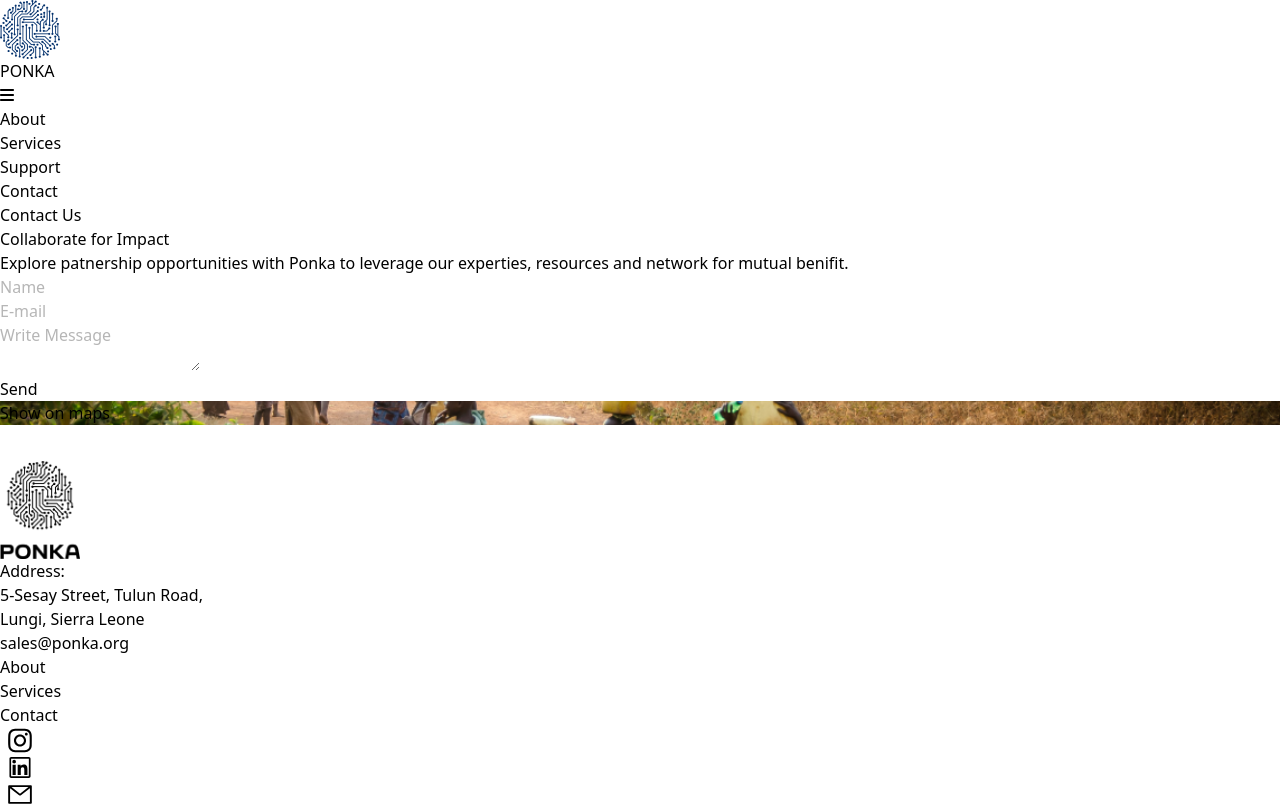
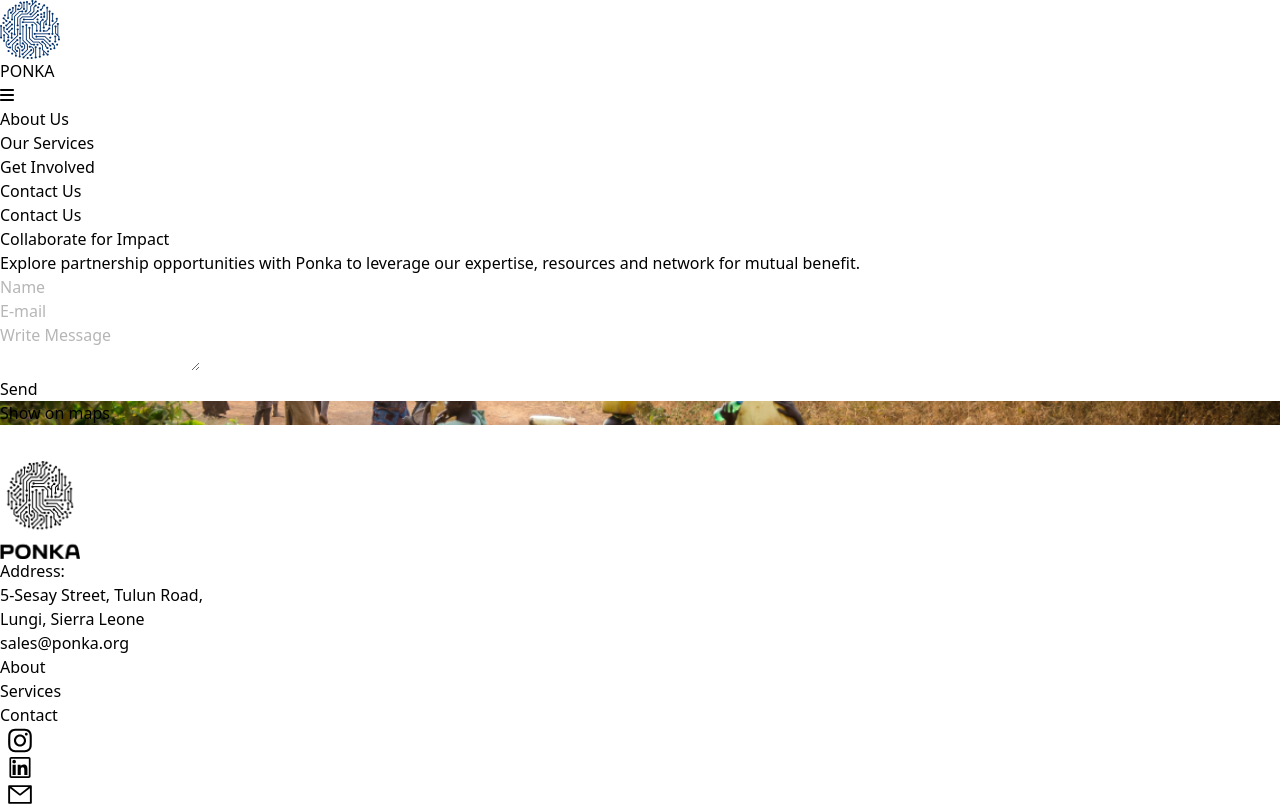
Before and after one commit to uiSubho98/ponka_test, a React (Vite) app: page /contact in a window 1280 px wide. Shown: the top 806 px of the page. Built offline with nearby package versions, Linux system fonts and the light colour scheme.

Commit message:
footer added

```diff
--- a/package.json
+++ b/package.json
@@ -13,6 +13,7 @@
     "@fortawesome/fontawesome-svg-core": "^6.5.2",
     "@fortawesome/free-solid-svg-icons": "^6.5.2",
     "@fortawesome/react-fontawesome": "^0.2.2",
+    "emailjs-com": "^3.2.0",
     "ionicons": "^7.4.0",
     "react": "^18.2.0",
     "react-dom": "^18.2.0",
--- a/src/components/home/Float.jsx
+++ b/src/components/home/Float.jsx
@@ -5,7 +5,7 @@ const Float = () => {
   return (
     <NavLink to="/support">
       <img
-        className="fixed bottom-5 right-10 cursor-pointer bg-[#009963] text-white p-2 rounded-full w-[80px] h-[80px] shadow-lg z-50 border-4 border-[#009963]"
+        className="fixed bottom-5 float sm:right-10 right-0 cursor-pointer bg-[#009963] text-white p-2 rounded-full w-[80px] h-[80px] shadow-lg z-50 border-4 border-[#009963]"
         src={floatImage}
         alt="Support Float Button"
       />
--- a/src/components/home/Footer.jsx
+++ b/src/components/home/Footer.jsx
@@ -30,7 +30,7 @@ function Footer() {
               <Link to="/about">About</Link>
             </p>
             <p className="font-poppins text-xs md:text-lg">
-              <Link to="/ourservices">Services</Link>
+              <Link to="/services">Services</Link>
             </p>
             <p className="font-poppins text-xs md:text-lg">
               <Link to="/contact">Contact</Link>
--- a/src/index.css
+++ b/src/index.css
@@ -48,7 +48,7 @@ body {
   width: 80%;
 
   height: 100%;
-  background-image: url('./assets/bgDeiverse.png');
+  background-image: url("./assets/bgDeiverse.png");
   background-size: contain;
   background-position: center;
   background-repeat: no-repeat;
@@ -82,7 +82,7 @@ body {
   width: 80%;
   height: 100%;
 
-  background-image: url('./assets/bgDeiverse.png');
+  background-image: url("./assets/bgDeiverse.png");
   transform: scaleX(-1);
   background-size: contain;
   background-position: center;
@@ -115,7 +115,6 @@ body {
   .deverse::after {
     width: 100%;
     background-size: 100% 100%;
-
   }
 
   .deverseR::before {
@@ -126,21 +125,19 @@ body {
     width: 180%;
     background-size: 100% 100%;
   }
-
 }
 
-@media only screen and (min-width:150px) and (max-width:1380px){
-
+@media only screen and (min-width: 150px) and (max-width: 1380px) {
   .deverseR::after {
     width: 95%;
     background-size: 100% 100%;
-
   }
   .deverse::after {
     width: 95%;
     background-size: 100% 100%;
-
   }
 
-
+  .float {
+    top: 50%;
   }
+}
--- a/src/pages/Contact.jsx
+++ b/src/pages/Contact.jsx
@@ -1,4 +1,5 @@
-import { useState } from "react";
+import React, { useState } from "react";
+import emailjs from "emailjs-com";
 import mapImage from "../assets/ponka_contactUs.png";
 import { ToastContainer, toast } from "react-toastify";
 import "react-toastify/dist/ReactToastify.css";
@@ -9,6 +10,7 @@ const Contact = () => {
     email: "",
     message: "",
   });
+
   const handleChange = (e) => {
     const { name, value } = e.target;
     setFormData({
@@ -16,12 +18,9 @@ const Contact = () => {
       [name]: value,
     });
   };
-  const handleSubmit = () => {
-    setFormData({
-      name: "",
-      email: "",
-      message: "",
-    });
+
+  const handleSubmit = (e) => {
+    e.preventDefault(); // Prevent default form submission
 
     if (
       formData.name.trim() !== "" &&
@@ -29,20 +28,43 @@ const Contact = () => {
       formData.message.trim() !== ""
     ) {
       if (formData.email.includes("@")) {
-        toast.success("Email Sent!");
-        console.log(formData);
+        emailjs
+          .send(
+            "service_z8dydkn", // replace with your EmailJS service ID
+            "template_m6ob0uh", // replace with your EmailJS template ID
+            {
+              client_name: formData.name,
+              email: formData.email,
+              message: formData.message,
+            },
+            "VMBobOAIKYJ3g9tdQ" // replace with your EmailJS user ID
+          )
+          .then((response) => {
+            toast.success("Email Sent!");
+            console.log(response);
+            setFormData({
+              name: "",
+              email: "",
+              message: "",
+            });
+          })
+          .catch((error) => {
+            toast.error("Failed to send email. Please try again later.");
+            console.error(error);
+          });
       } else {
-        toast.warning("Please enter valid email");
+        toast.warning("Please enter a valid email");
       }
     } else {
       toast.error("Please fill the form");
     }
   };
+
   return (
     <div className="lg:mt-[8rem] mt-[7rem] mx-[10%] sm:mx-[15%] flex-col justify-center sm:justify-start">
       <div className="mb-8 lg:text-center md:text-center sm:mb-12">
         <h1 className="text-[2rem] font-semibold md:text-[2rem] lg:text-[3rem] sm:text-[1.5rem] flex sm:flex-row sm:justify-center">
-          Contact <span className="hidden sm:block sm:mx-[1rem]"> Us </span>{" "}
+          Contact <span className="hidden sm:block sm:mx-[1rem]"> Us </span>
         </h1>
       </div>
       <div className="bg-[#FCF9F9] w-full h-full flex flex-col sm:flex-row py-1 sm:py-[5%] ring-1 ring-[#DAE8F0] rounded-md">
@@ -53,8 +75,8 @@ const Contact = () => {
             </div>
             <div>
               <p className="text-[0.75rem] sm:text-[0.5rem] lg:text-[1.2rem] md:text-[0.6rem]">
-                Explore patnership opportunities with Ponka to leverage our
-                experties, resources and network for mutual benifit.
+                Explore partnership opportunities with Ponka to leverage our
+                expertise, resources and network for mutual benefit.
               </p>
             </div>
           </div>
@@ -65,7 +87,7 @@ const Contact = () => {
               <input
                 id="name"
                 name="name"
-                type="name"
+                type="text"
                 placeholder="Name"
                 value={formData.name}
                 onChange={handleChange}
@@ -89,7 +111,6 @@ const Contact = () => {
               <textarea
                 id="message"
                 name="message"
-                type="message"
                 placeholder="Write Message"
                 required
                 value={formData.message}
@@ -97,10 +118,10 @@ const Contact = () => {
                 className="block w-full sm:w-[80%] md:text-[0.75rem] lg:text-[1rem] sm:text-[1rem] text-[0.8rem] lg:h-28 md:h-16 sm:h-28 h-20 rounded-md border-1 border-[#DAE8F0] py-1 px-2 input-field shadow-sm ring-1 ring-inset ring-[#DAE8F0] outline-[#DAE8F0] "
               />
             </div>
-            <div className="my-6  text-center sm:w-[80%]">
+            <div className="my-6 text-center sm:w-[80%]">
               <button
                 onClick={handleSubmit}
-                className="lg:px-[12%] md:px-[15%] px-[18%]  md:text-[0.75rem] lg:text-[1rem] sm:text-[1rem] text-[0.75rem] py-[2%] sm:bg-[#C7DCE8] rounded-md sm:text-[#012F6B] bg-[#012F6B] text-[#ffffff] font-semibold"
+                className="lg:px-[12%] md:px-[15%] px-[18%] md:text-[0.75rem] lg:text-[1rem] sm:text-[1rem] text-[0.75rem] py-[2%] sm:bg-[#C7DCE8] rounded-md sm:text-[#012F6B] bg-[#012F6B] text-[#ffffff] font-semibold"
               >
                 Send
               </button>
@@ -109,21 +130,20 @@ const Contact = () => {
         </div>
       </div>
 
-      <div className="my-8  h-full">
+      <div className="my-8 h-full">
         <div
-          className="w-full sm:h-[20rem] h-[10rem] flex justify-center items-center "
+          className="w-full sm:h-[20rem] h-[10rem] flex justify-center items-center"
           style={{
             backgroundImage: `url(${mapImage})`,
             backgroundSize: "cover",
             backgroundPosition: "center",
           }}
         >
-           <div className="px-6 sm:px-8 lg:px-8 py-1 sm:py-1.5 lg:py-1 md:py-1 md:px-8 sm:bg-[#DAE8F0] bg-[#012F6B] rounded-sm sm:rounded-md ">
+          <div className="px-6 sm:px-8 lg:px-8 py-1 sm:py-1.5 lg:py-1 md:py-1 md:px-8 sm:bg-[#DAE8F0] bg-[#012F6B] rounded-sm sm:rounded-md">
             <button className="text-[1.0rem] lg:text-[1rem] md:text-[1.2rem] rounded-md sm:text-[#012F6B] text-[#ffffff] font-semibold flex flex-row">
               Show <span className="block sm:hidden mx-1"> on </span> maps
             </button>
           </div>
-          {/* Your content goes here */}
         </div>
       </div>
       <ToastContainer />
--- a/src/roots/Nav.jsx
+++ b/src/roots/Nav.jsx
@@ -6,10 +6,10 @@ import { faBars, faTimes } from "@fortawesome/free-solid-svg-icons";
 
 const Nav = () => {
   let Links = [
-    { name: "About", link: "/about" },
-    { name: "Services", link: "/services" },
-    { name: "Support", link: "/support" },
-    { name: "Contact", link: "/contact" },
+    { name: "About Us", link: "/about" },
+    { name: "Our Services", link: "/services" },
+    { name: "Get Involved", link: "/support" },
+    { name: "Contact Us", link: "/contact" },
   ];
 
   const location = useLocation();
```
Also changed, not shown: 1 other file (tests, documents, lock files or other folders). Lines whose indentation alone changed are shown as unchanged.
